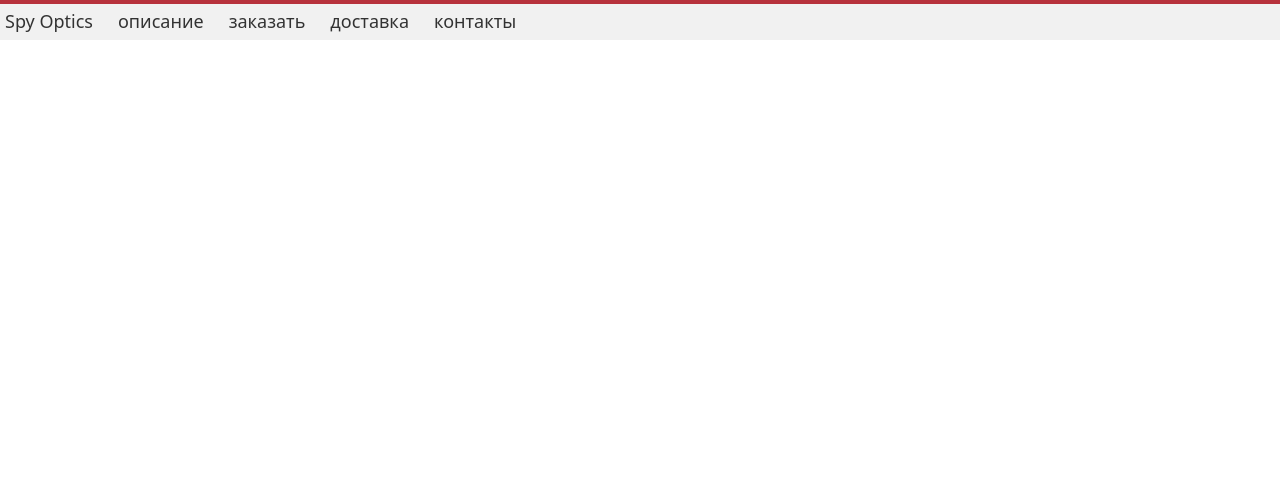
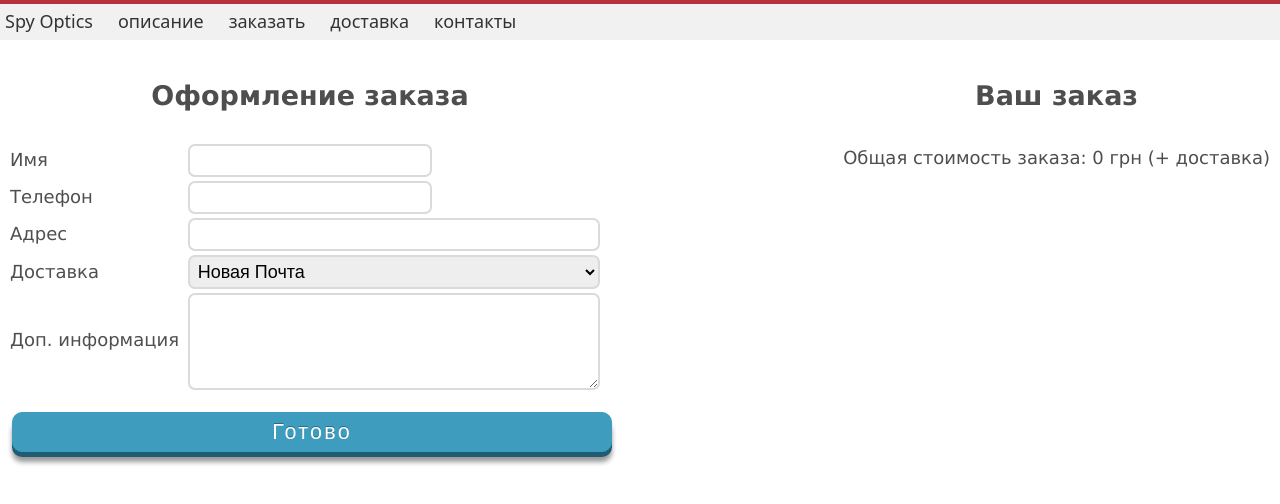
Before and after one commit to DarthVanger/spyoptics.kiev.ua, a CodeIgniter app: page /sunglasses/index.php/cartcontroller/view in a window 1280 px wide. Shown: the top 504 px of the page. Run offline with CodeIgniter, Linux system fonts and the light colour scheme; data that the repository does not hold is empty.

Commit message:
Created cart view with js items deleting and a form.

```diff
--- a/application/controllers/cartcontroller.php
+++ b/application/controllers/cartcontroller.php
@@ -18,7 +18,8 @@ class CartController extends CI_Controller {
 	 */
 	public function view() {
 		$basket = $this->Basket->getInstance();
-		$viewData['cartItems'] = $basket->getItems();
+		$viewData['cart']['items'] = $basket->getItems();
+		$viewData['cart']['totalPrice'] = $basket->getTotalPrice();
 
 		$this->load->view('header/forPageNoCart');
 		$this->load->view('pages/cart', $viewData);
--- a/application/models/basket.php
+++ b/application/models/basket.php
@@ -53,7 +53,7 @@ class Basket extends CI_Model {
 	 *	Inserts an item to the basket.
 	 *
 	 *	@param $item array of item's properties in format [nameOfProperty] => [value]. Examples of properties: id, name, price.
-	 *	Property ['id'] is required!
+	 *
 	 */
 	public function insert($item) {
 		if(!is_array($item)) throw new Exception("basket::insert() - item is not array!");
@@ -92,4 +92,18 @@ class Basket extends CI_Model {
 		return false;
 	 }
 
+	 /** getTotalPrice
+	  *	 Returns total price of all items in the basket.
+	  */
+	  public function getTotalPrice() {
+		$items = $this->getItems();
+
+		$totalPrice = 0;
+		foreach($items as $item) {
+			$totalPrice += $item['price'];
+		}
+
+		return $totalPrice;
+	  }
+
 }
--- a/application/views/cart.js
+++ b/application/views/cart.js
@@ -1,8 +1,33 @@
+<script type="text/javascript">
+if(typeof jQuery == 'undefined'){
+	document.write('<script type="text/javascript" src="http://ajax.aspnetcdn.com/ajax/jQuery/jquery-1.7.1.min.js"></'+'script>');
+  }
+</script>
+
 <script>
 
-$(document).ready(function() {
-	addListeners();
-});
+/** CartJS class
+ *	TODO: add CartJS prefixes to all methods
+ */
+var CartJS = function(){
+};
+
+// static variable
+CartJS.cartId;
+
+/** init
+ *	Reads config and adds listeners to buttons.
+ *
+ *	@param config is an object {cartId: "id of element which displays cart content", ...}.
+ */
+
+CartJS.init = function(config) {
+	CartJS.cartId = config.cartId;
+
+	$(document).ready(function() {
+		addListeners();
+	});
+}
 
 var addListeners = function() {
 	console.log('adding onclick listeners');
@@ -24,7 +49,7 @@ var addToCart = function(id) {
 		url: '<?=site_url()?>'+'/cartcontroller/add/'+id,
 		success: function(response) {
 			console.log('ajax response: ' + response);
-			updateCartHeader();
+			CartJS.updateCart();
 		}
 	});
 }
@@ -35,14 +60,16 @@ var removeItem = function(id) {
 		url: '<?=site_url()?>'+'/cartcontroller/remove/'+id,
 		success: function(response) {
 			console.log('success! Ajax response: ' + response);
-			updateCartHeader();
+			CartJS.updateCart();
 		}
 	});
 }
 
-var updateCartHeader = function() {
-	console.log('updating cart header');
-	$('#cartCount').load(document.URL + ' #cartCount');
-	$('#cartContent').load(document.URL + ' #cartContent', addCartListeners); // since DOM is reloaded, listeners should be readded
+/** updateCart
+ *	Reloads elements with id=this.cartId
+ */
+CartJS.updateCart = function() {
+	console.log('updating cart');
+	$('#'+CartJS.cartId).load(document.URL + ' #'+CartJS.cartId, addCartListeners); // since DOM is reloaded, listeners should be readded
 }
 </script>
--- a/application/views/main.php
+++ b/application/views/main.php
@@ -3,7 +3,6 @@
 
 <!-- flex slider sources -->
 <link rel="stylesheet" href="<?=base_url()?>plugins/flexSlider/flexslider.css" type="text/css">
-<script src="<?=base_url()?>plugins/jquery.min.js"></script>
 <script src="<?=base_url()?>plugins/flexSlider/jquery.flexslider.js"></script>
 
 <script type="text/javascript" charset="utf-8">
@@ -37,4 +36,3 @@
 
 
 <?php include 'mousewheelSliding.js'; ?>
-<?php include 'cart.js'; ?>
--- a/application/views/pages/cart.php
+++ b/application/views/pages/cart.php
@@ -1,7 +1,52 @@
+<script src="<?=base_url()?>plugins/jquery.min.js"></script>
+<?php $this->load->view('cart.js');?>
+<script>
+	CartJS.init({
+		cartId: "cart-page"
+	});
+</script>
+
+<!-- css is included via php so that php variables can be used inside css file -->
+<style> <?php $this->load->view('style/pages/cart.css') ?> </style>
+
+
 <div id="cart-page">
-	<div class="cart">
-		<?php foreach($cartItems as $item): ?>
-			<img src="<?=$item['mini_img_path']?>" />
+
+	<div class="cart" id="cart-view">
+		<h2 class="textAlignCenter">Ваш заказ</h2>
+		<?php foreach($cart['items'] as $item): ?>
+			<div class="item">
+				<div class="imgContainer">
+					<button class="removeItem" id="<?=$item['id']?>"><img src="<?=base_url()?>images/removeItem3.png" /></button>
+					<img class="glasses" src="<?=$item['mini_img_path']?>" />
+				</div>
+				<div class="description">
+					<div><?=$item['model']?></div>
+					<div><?=$item['color']?></div>
+					<div><?=$item['price']?> грн</div>
+				</div>
+			</div>
 		<?php endforeach; ?>
+		<div class="total-price">Общая стоимость заказа: <?=$cart['totalPrice']?> грн (+ доставка)</div>
 	</div>
+
+	<form class="order">
+		<h2 class="textAlignCenter">Оформление заказа</h2>
+		<div class="fieldName">Имя</div> <input type="text" class="glowing-border" />
+		<br />
+		<div class="fieldName">Телефон</div> <input type="text" class="glowing-border" />
+		<br />
+		<div class="fieldName">Адрес</div> <input name="address" type="text" class="glowing-border" />
+		<br />
+		<div class="fieldName">Доставка</div>
+		<select class="glowing-border">
+			<option>Новая Почта</option>
+			<option>Курьерская (только г. Киев, правый берег)
+		</select>
+		<br />
+		<div class="fieldName">Доп. информация</div> <textarea name="additionalInfo" class="glowing-border" rows="5"></textarea>
+		<input type="submit" value="Готово" />
+
+
+	</form>
 </div>
--- a/application/views/style/content.css
+++ b/application/views/style/content.css
@@ -5,4 +5,5 @@
 #content h1 {
 	text-align: center;
 }
-<?php $this->load->view('style/text.arduinoStyle.css');
+<?php $this->load->view('style/text.arduinoStyle.css'); ?>
+<?php $this->load->view('style/general.css'); ?>
--- /dev/null
+++ b/application/views/style/general.css
@@ -0,0 +1,3 @@
+.textAlignCenter {
+	text-align: center;
+}
--- /dev/null
+++ b/application/views/style/pages/cart.css
@@ -0,0 +1,103 @@
+/* cart */
+#cart-page .cart {
+	display: inline-block;
+	float: right;
+}
+#cart-page .item .description {
+	display: inline-block;
+	margin-left: 15px;
+}
+#cart-page .cart img.glasses {
+	width: 300px;
+}
+
+/* order form */
+#cart-page form.order {
+	display: inline-block;
+	margin-right: 100px;
+	text-align: left;
+	width: 600px;
+}
+.fieldName {
+	display: inline-block;
+	width: 170px;
+}
+form.order input, textarea, select {
+	margin: 2px;
+	padding: 4px;
+	font-size: 100%;
+}
+form.order textarea {
+	vertical-align: middle;
+}
+input[name="address"], form.order textarea {
+	width: 400px;
+}
+form.order select {
+	width: 412px;
+}
+form.order select, form.order option {
+	background-color: #eee;
+}
+
+.glowing-border {border:2px solid #dadada;border-radius:7px;}
+.glowing-border:focus {outline: none;border-color:#9ecaed;box-shadow:0010px#9ecaed;}
+
+.item div.imgContainer {
+    display: inline-block;
+    position: relative;
+}
+
+/* remove item button */
+.item div.imgContainer button.removeItem {
+    visibility: hidden;
+}
+.item  div.imgContainer:hover button.removeItem {
+    visibility: visible;
+}
+.item .imgContainer > img {
+}
+
+#cart-page .item button.removeItem {
+    position: absolute;
+	right: 0;
+	top: 0;
+
+    cursor: pointer;
+}
+
+.item button.removeItem img {
+    width: 20px;
+    height: 20px;
+}
+
+/* submit button style */
+form.order input[type="submit"] {
+	width: 100%;
+	margin-top: 20px;
+	background: #3e9cbf; /*the colour of the button*/
+	padding: 6px 10px 6px; /*apply some padding inside the button*/
+	border:1px solid #3e9cbf; /*required or the default border for the browser will appear*/
+	cursor:pointer; /*forces the cursor to change to a hand when the button is hovered*/
+	/*style the text*/
+	font-size:1.2em;
+	font-family:Oswald, sans-serif; /*Oswald is available from http://www.google.com/webfonts/specimen/Oswald*/
+	letter-spacing:.1em;
+	text-shadow: 0 -1px 0px rgba(0, 0, 0, 0.3); /*give the text a shadow - doesn't appear in Opera 12.02 or earlier*/
+	color: #fff;
+	/*use box-shadow to give the button some depth - see cssdemos.tupence.co.uk/box-shadow.htm#demo7 for more info on this technique*/
+	-webkit-box-shadow: inset 0px 1px 0px #3e9cbf, 0px 5px 0px 0px #205c73, 0px 10px 5px #999;
+	-moz-box-shadow: inset 0px 1px 0px #3e9cbf, 0px 5px 0px 0px #205c73, 0px 10px 5px #999;
+	box-shadow: inset 0px 1px 0px #3e9cbf, 0px 5px 0px 0px #205c73, 0px 10px 5px #999;
+	/*give the corners a small curve*/
+	-moz-border-radius: 10px;
+	-webkit-border-radius: 10px;
+	border-radius: 10px;
+}
+form.order input[type="submit"]:hover, form.order input[type="submit"]:focus {
+	color:#dfe7ea;
+	/*reduce the size of the shadow to give a pushed effect*/
+	-webkit-box-shadow: inset 0px 1px 0px #3e9cbf, 0px 2px 0px 0px #205c73, 0px 2px 5px #999;
+	-moz-box-shadow: inset 0px 1px 0px #3e9cbf, 0px 2px 0px 0px #205c73, 0px 2px 5px #999;
+	box-shadow: inset 0px 1px 0px #3e9cbf, 0px 2px 0px 0px #205c73, 0px 2px 5px #999;
+}
```
Also changed, not shown: application/views/header/elements/cart.php (+7 -1 lines), 1 other file.
